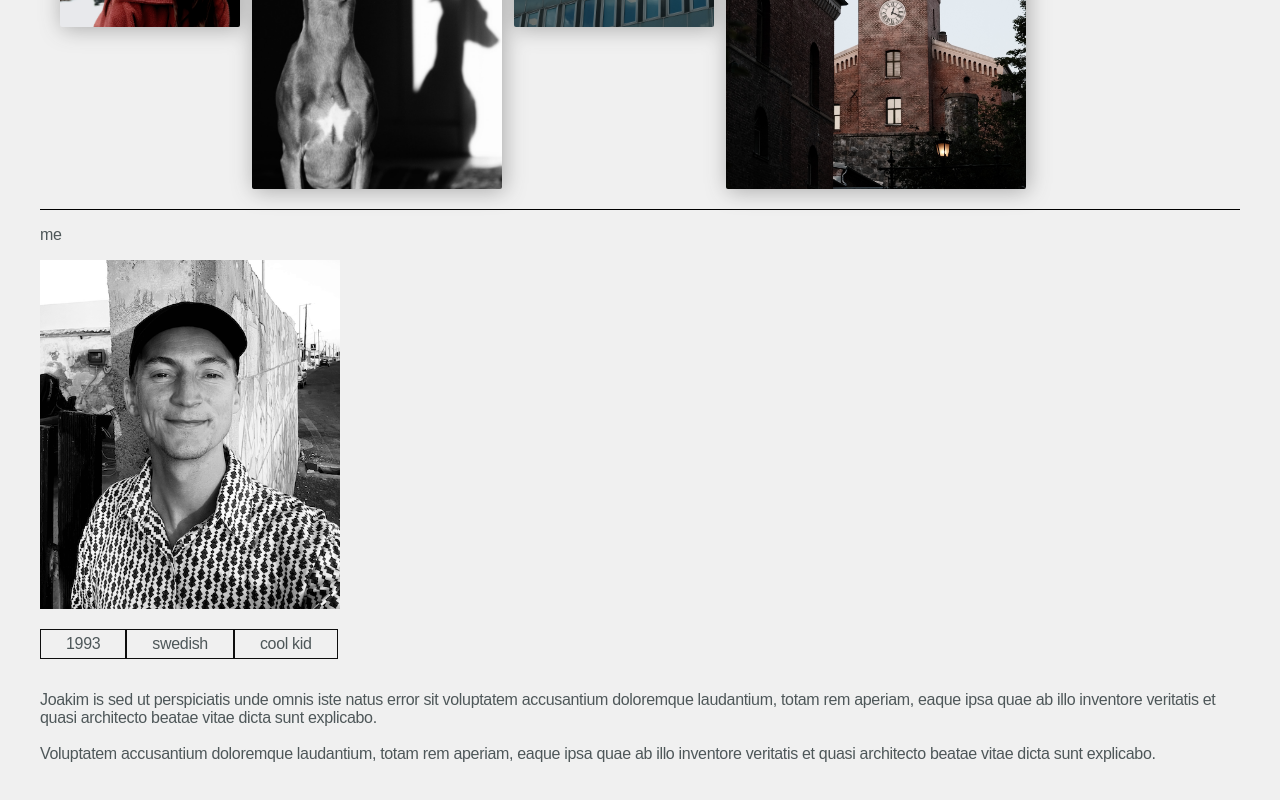
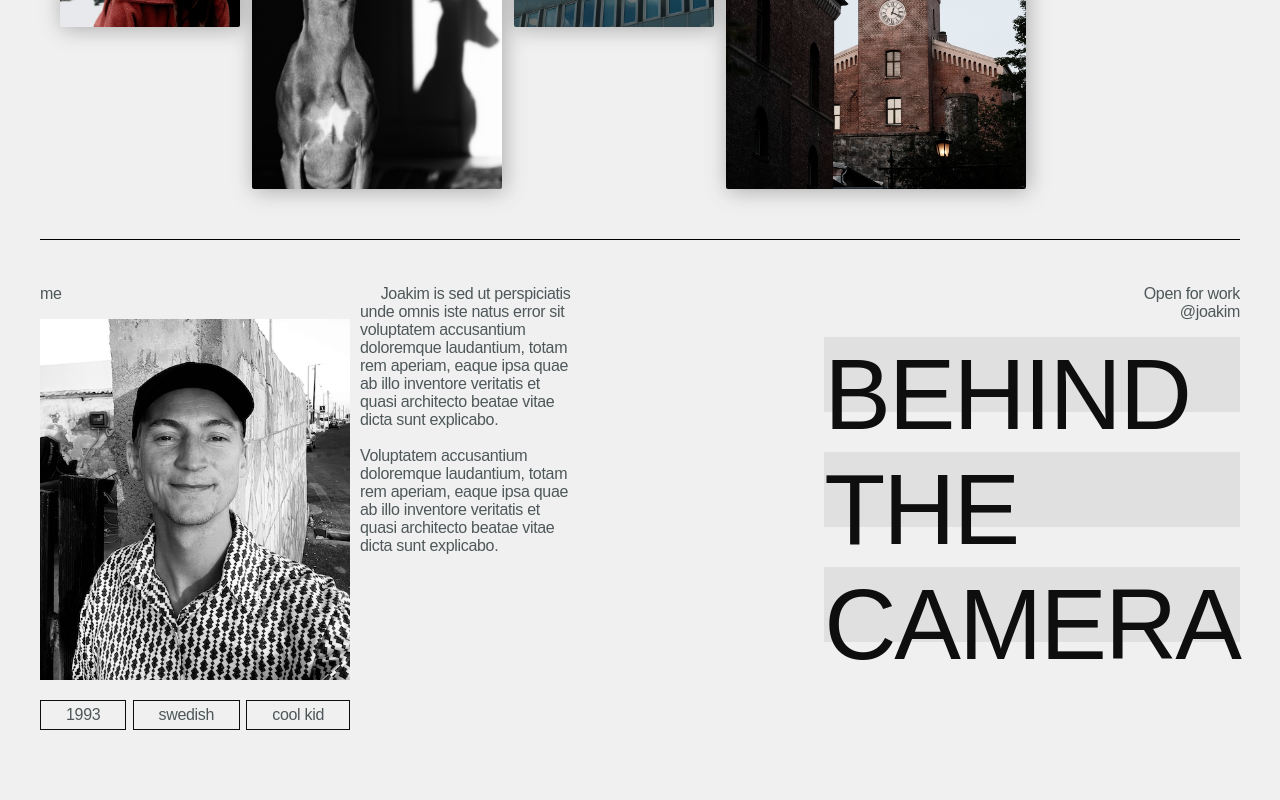
Before and after one commit to Joakim-Andersson/photo-portfolio, a Next.js app: page / in a window 1280 px wide. Shown: the part 812-1612 px from the top of the page. Built offline with nearby package versions, Linux system fonts and the light colour scheme; a web font is replaced by a local one.

Commit message:
about section

```diff
--- a/src/app/About.tsx
+++ b/src/app/About.tsx
@@ -21,11 +21,19 @@ export default function About() {
              </div>
             </div>
             <div className={styles.sectionTwo}>
-            <p>     Joakim is sed ut perspiciatis unde omnis iste natus error sit voluptatem accusantium doloremque laudantium, totam rem aperiam, eaque ipsa quae ab illo inventore veritatis et quasi architecto beatae vitae dicta sunt explicabo.
+            <p>&nbsp;&nbsp;&nbsp;&nbsp;&nbsp;Joakim is sed ut perspiciatis unde omnis iste natus error sit voluptatem accusantium doloremque laudantium, totam rem aperiam, eaque ipsa quae ab illo inventore veritatis et quasi architecto beatae vitae dicta sunt explicabo.
             <br></br>
             <br></br>
             Voluptatem accusantium doloremque laudantium, totam rem aperiam, eaque ipsa quae ab illo inventore veritatis et quasi architecto beatae vitae dicta sunt explicabo.
             </p>
+            </div>
+            <div className={styles.sectionThree}>
+              <p>Open for work<br></br>@joakim</p>
+              <p className={styles.greyBars}>BEHIND</p>
+              <p className={styles.greyBars}>THE</p>
+              <p className={styles.greyBars}>CAMERA</p>
+
+
            </div>
 
 
--- a/src/app/page.module.css
+++ b/src/app/page.module.css
@@ -13,6 +13,7 @@
   background-color: black;
   height: 1px;
   width: 100%;
+  grid-area: line;
 }
 
 .barText {
@@ -89,17 +90,73 @@
   margin-left: 150px;
 }
 
+.about {
+  display: grid;
+  grid-template-columns: 320px 220px 1fr;
+  grid-template-rows: 60px 1fr;
+  gap: 0;
+  grid-template-areas:
+  "line line line"
+  "sectionOne sectionTwo sectionThree";
+}
+
+.about .bar {
+  margin: 30px 0;
+}
+
 .AboutImg {
-  width: 300px;
+  width: 310px;
   height: auto;
 }
 
 .tags {
   display: flex;
-  align-content: space-between;
+  justify-content: space-between;
+  text-wrap: nowrap;
 }
 
 .tags p {
   border: 1px solid var(--black);
   padding: 5px 25px;
 }
+
+.sectionOne {
+  grid-area: sectionOne;
+  width: fit-content;
+}
+
+.sectionTwo {
+  grid-area: sectionTwo;
+  justify-self: start;
+
+}
+
+.sectionThree {
+  grid-area: sectionThree;
+  justify-self: end;
+  min-width: 400px;
+}
+
+.sectionThree p:first-of-type {
+  text-align: right;
+}
+
+.greyBars {
+  position: relative;
+  display: flex;
+  font-size: 100px;
+  padding: 0;
+  margin: 0;
+  color: var(--black);
+}
+
+.greyBars:before {
+  content: " ";
+  position: absolute;
+  z-index: -1;
+  top: 0;
+  right: 0;
+  width: 100%;
+  height: 65%;
+  background-color: #E0E0E0;
+}
```
